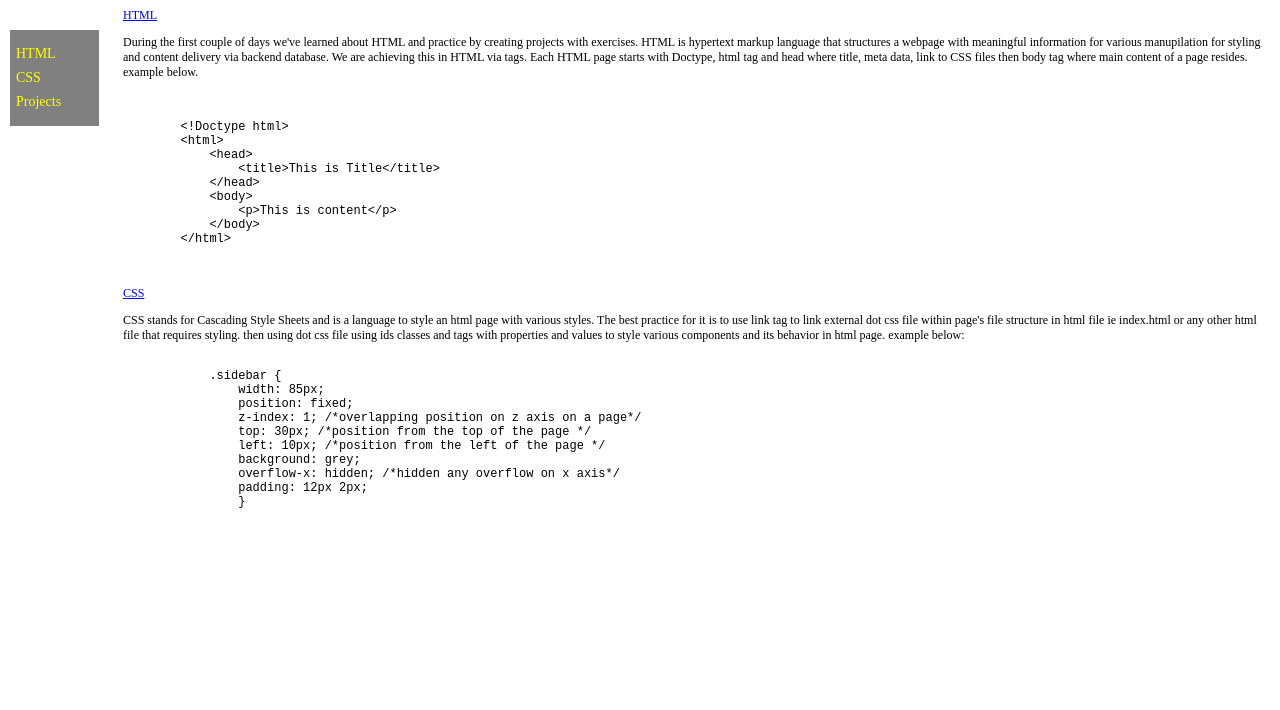
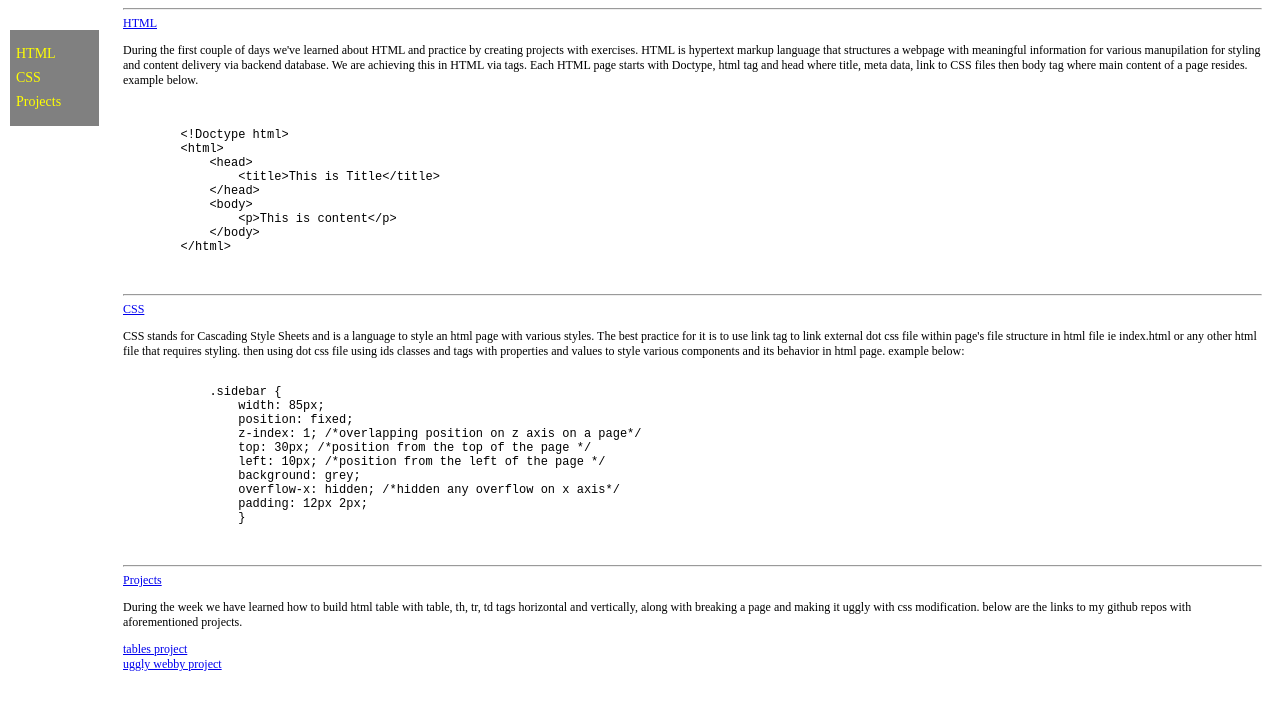
Before and after one commit to EdmontDantes/what-i-learned-in-week-1, a plain HTML site: page index.html in a window 1280 px wide. Drawn offline with Linux system fonts and the light colour scheme.

Commit message:
fixed a anchors going to respective pages with div tag wrapping each section and added last section for projects

```diff
--- a/index.html
+++ b/index.html
@@ -9,9 +9,11 @@
 <div class="sidebar">
     <a href="#html" target="_self">HTML</a>
     <a href="#css">CSS</a>
-    <a href="#">Projects</a>
+    <a href="#projects">Projects</a>
 </div>
 <div class="content-page">
+    <hr>
+    <div id="html">
     <a href="#html">HTML</a>
     <p>During the first couple of days we've learned about HTML and practice by creating projects with exercises. HTML is hypertext markup language
     that structures a webpage with meaningful information for various manupilation for styling and content delivery via backend database.
@@ -32,6 +34,9 @@
         &lt;/html&gt;
     </code>
     </pre>
+    </div>
+    <hr>
+    <div id="css">
     <a href="#css">CSS</a>
     <p>CSS stands for Cascading Style Sheets and is a language to style an html page with various styles. The best practice for it is to use link tag
         to link external dot css file within page's file structure in html file ie index.html or any other html file that requires styling.
@@ -52,6 +57,17 @@
                 }
         </code>
     </pre>
+    </div>
+    <hr>
+    <div id="projects">
+    <a href="#projects">Projects</a>
+    <p>During the week we have learned how to build html table with table, th, tr, td tags horizontal and vertically, along with breaking a
+        page and making it uggly with css modification. below are the links to my github repos with aforementioned projects.
+    </p>
+    <a href="https://edmontdantes.github.io/html-tables-project/" target="_blank">tables project</a>
+    <br>
+    <a href="https://edmontdantes.github.io/ugly-webby/" target="_blank">uggly webby project</a>
+    </div>
 </div>
 
 </body>
```
